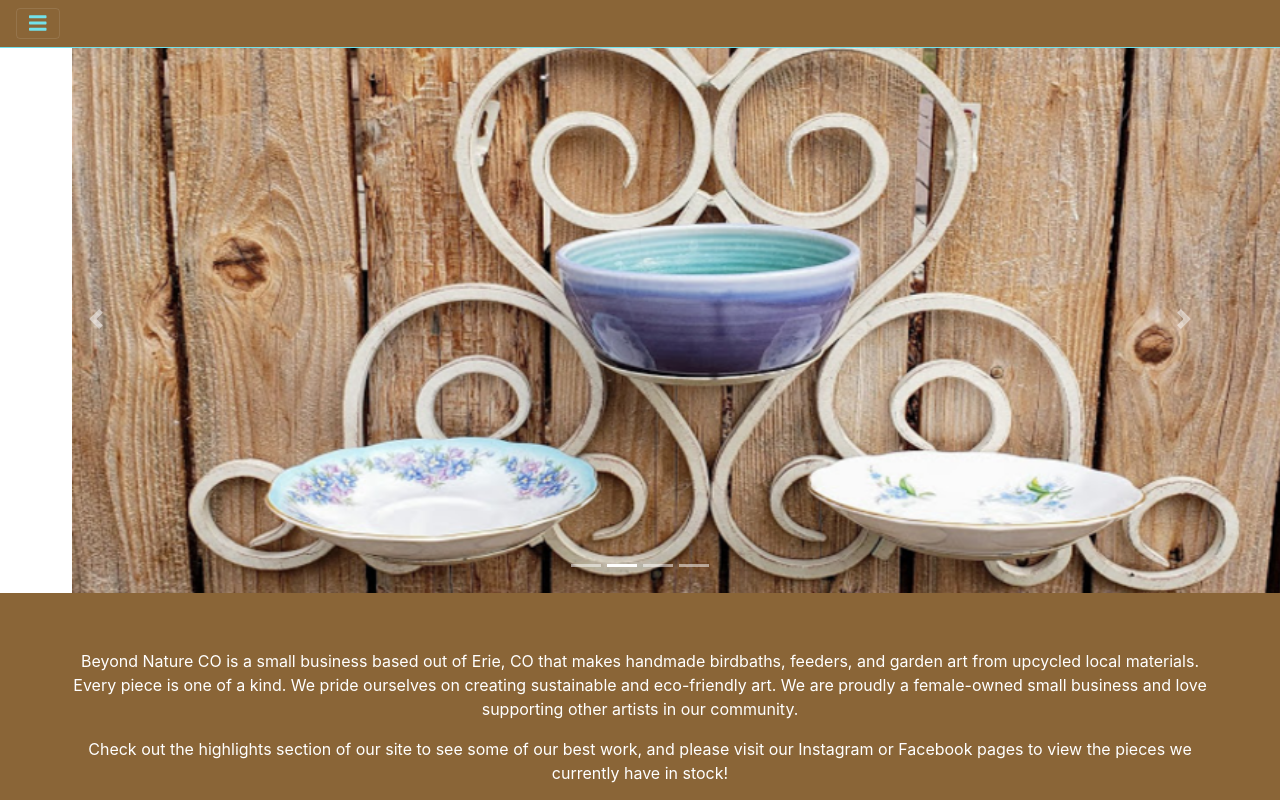
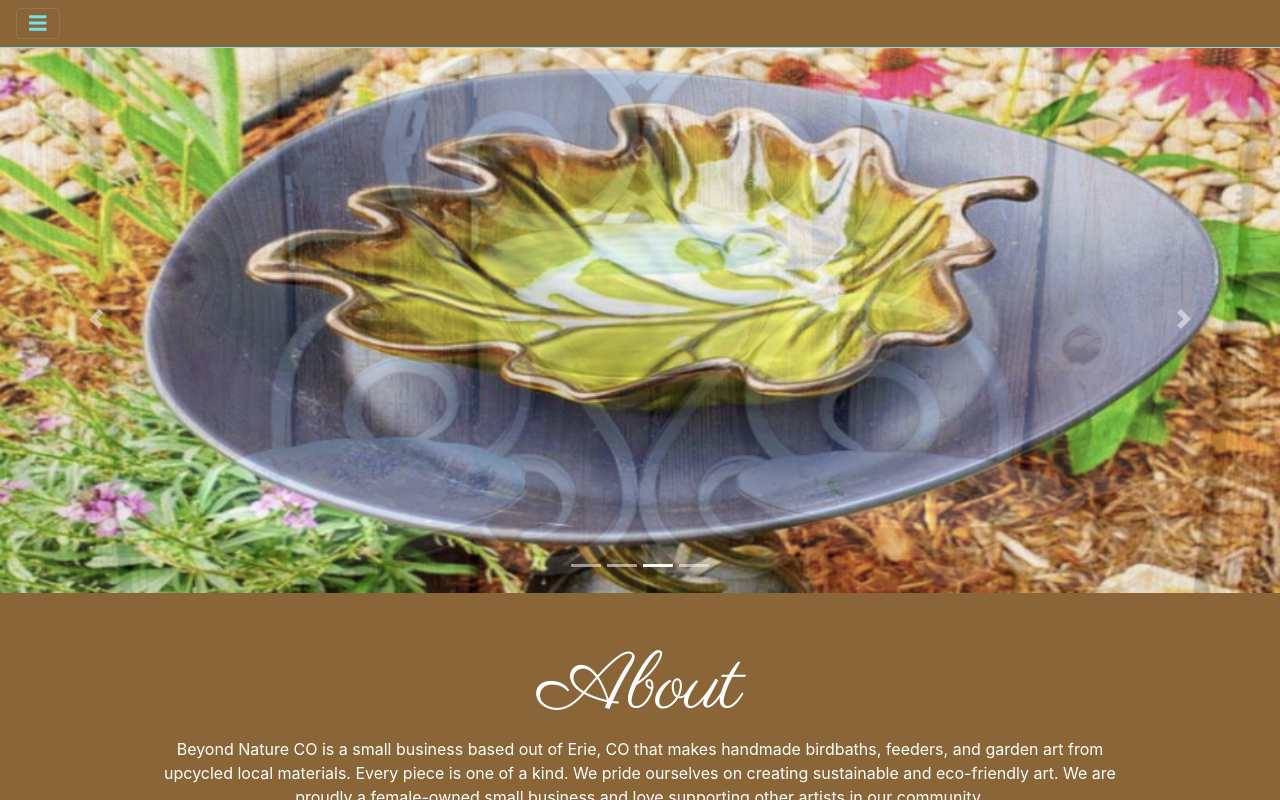
Before and after one commit to lawrencek1992/Beyond-Nature-CO, a React (Create React App) app: page / in a window 1280 px wide. Built offline with nearby package versions, Linux system fonts and the light colour scheme; no server answers.

Commit message:
Update Home.js

```diff
--- a/src/App.css
+++ b/src/App.css
@@ -46,9 +46,22 @@
   max-height: 90vh;
 }
 
+.carousel-control-prev-icon {
+  color: black !important;
+}
+
+.carousel-control-next-icon {
+  color: black !important;
+}
+
 .main-image {
   height: auto;
   object-fit: contain;
+}
+
+.about {
+  font-family: 'Parisienne', cursive;
+  font-size: 5em;
 }
 
 .home-container {
@@ -59,6 +72,10 @@
   text-align: center;
 }
 
+.about-container {
+  text-align: center !important;
+}
+
 .home-description {
   padding-left: 4em;
   padding-right: 4em;
@@ -67,8 +84,7 @@
 }
 
 .headshot {
-  max-width: 35vw;
-  height: auto;
+  max-width: 25vw;
 }
 
 .caption {
--- a/src/components/Home.js
+++ b/src/components/Home.js
@@ -6,21 +6,22 @@ import headshot from '../photos/headshot.png';
 
 const Home = () => {
     return (
-        <Container className="home-container" fluid >
+        <Container className="home-container pb-5 text-center" fluid >
             <PhotoCarousel />
-            <div className="home-description">
-                <p className="mt-4">
-                    Beyond Nature CO is a small business based out of Erie, CO that makes handmade birdbaths, feeders, and garden art from upcycled local materials. Every piece is one of a kind. We pride ourselves on creating sustainable and eco-friendly art. We are proudly a female-owned small business and love supporting other artists in our community.
-                </p>
-                <p className="mb-5">
-                    Check out the highlights section of our site to see some of our best work, and please visit our Instagram or Facebook pages to view the pieces we currently have in stock!
-                </p>
-                <Image className="headshot" src={headshot} alt="Kayle Eggemeyer, owner of Beyond Nature CO." fluid />
-                <p className="caption">
-                    Kayla Eggemeyer, owner of Beyond Nature CO
-                </p>
-                {/* <Image className="family-photo" src="https://i.ibb.co/TkmL8F5/family.png" alt="Kayla and her husband stand with their two children in front of a lake." fluid /> */}
-            </div>
+            <h1 className="about mt-5 mb-0">About</h1>
+            <Container className="about-container">
+                <Container className="home-description mt-0 pt-0 col-s-7 text-center">
+                    <p>
+                        Beyond Nature CO is a small business based out of Erie, CO that makes handmade birdbaths, feeders, and garden art from upcycled local materials. Every piece is one of a kind. We pride ourselves on creating sustainable and eco-friendly art. We are proudly a female-owned small business and love supporting other artists in our community.
+                    </p>
+                    <p className="mb-3">
+                        Check out the highlights section of our site to see some of our best work, and please visit our Instagram or Facebook pages to view the pieces we currently have in stock!
+                    </p>
+                </Container>
+                <Container>
+                    <Image className="headshot" src={headshot} alt="Kayle Eggemeyer, owner of Beyond Nature CO." fluid />
+                </Container>
+            </Container>
         </Container>
     )
 };
--- a/src/components/PhotoCarousel.js
+++ b/src/components/PhotoCarousel.js
@@ -7,29 +7,29 @@ import greenLeaf from '../photos/green-leaf.png';
 
 const PhotoCarousel = () => {
     return (
-        <Carousel class="carousel">
-          <Carousel.Item class="carousel-item">
+        <Carousel class="carousel" fade>
+          <Carousel.Item class="carousel-item" interval={1500}>
             <img
               className="d-block w-100 main-image"
               src={logo}
               alt="Beyond Nature CO logo"
             />
           </Carousel.Item>
-          <Carousel.Item class="carousel-item">
+          <Carousel.Item class="carousel-item" interval={3000}>
             <img
               className="d-block w-100 main-image"
               src={hangingPorcelainFeeders}
               alt="Three porcelain bird feeders hang from a fence"
             />
           </Carousel.Item>
-          <Carousel.Item class="carousel-item">
+          <Carousel.Item class="carousel-item" interval={3000}>
             <img
               className="d-block w-100 main-image"
               src={greenLeaf}
               alt="A porcelain leaf-shaped birdbath sits in a black basin"
             />
           </Carousel.Item>
-          <Carousel.Item class="carousel-item">
+          <Carousel.Item class="carousel-item" interval={3000}>
             <img
               className="d-block w-100 main-image"
               src={greenBirdbath}
```
